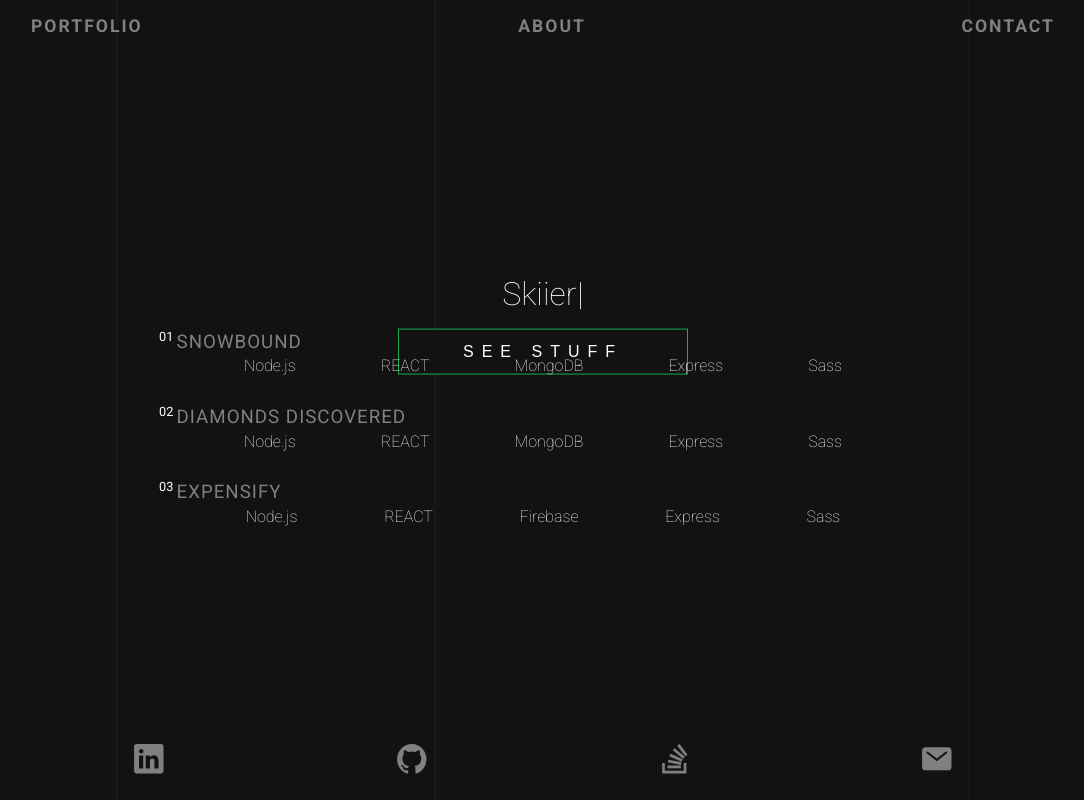
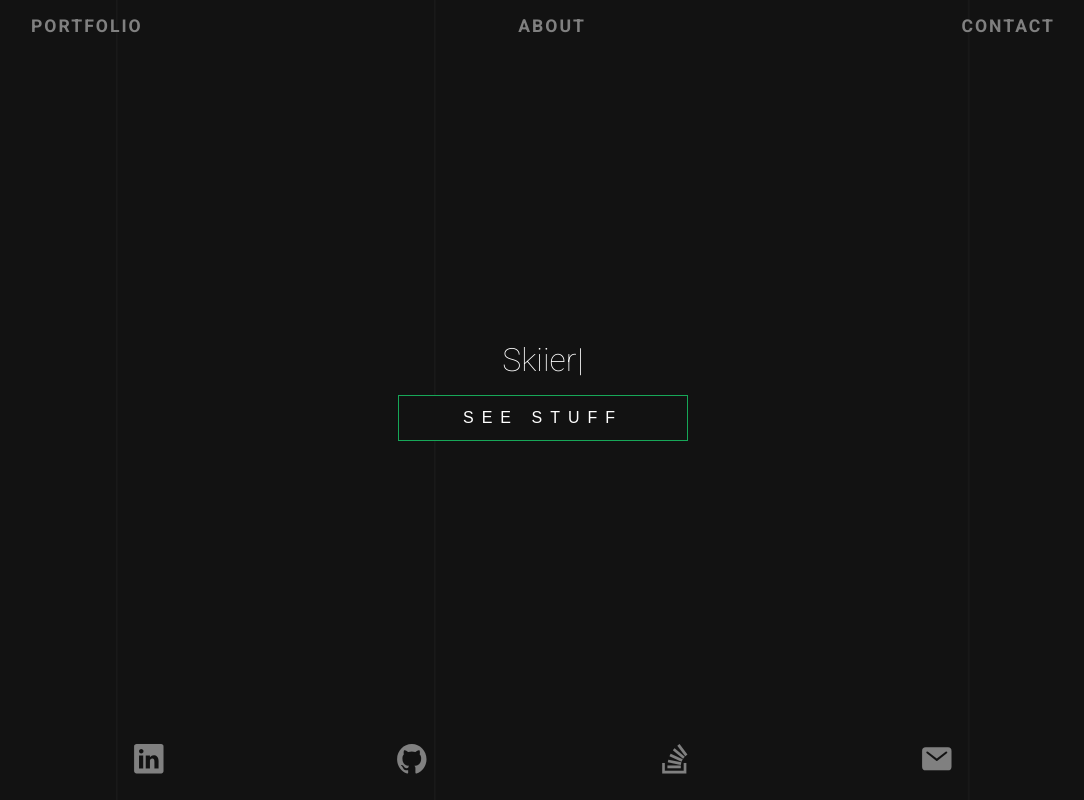
Before and after one commit to BergC/bergc-portfolio, a React (Create React App) app: page / in a window 1280 px wide. Shown: the whole page, without its empty margins (97-1181 px from the left). Built offline with nearby package versions, Linux system fonts and the light colour scheme.

Commit message:
continued working on portfolio transition

```diff
--- a/src/App.js
+++ b/src/App.js
@@ -1,37 +1,18 @@
-import React, { useState } from 'react';
+import React, { Fragment } from 'react';
 import './App.scss';
-import { Transition } from 'react-transition-group';
 
-import BigHero from './components/BigHero';
+// import BigHero from './components/BigHero';
 import Contact from './components/Contact';
 import Nav from './components/Nav';
-import Portfolio from './components/Portfolio';
-
-const duration = 300;
-
-const defaultStyle = {
-    transition: `opacity ${duration}ms ease-in-out`,
-    opacity: 0,
-};
-
-const transitionStyles = {
-    entering: { opacity: 1 },
-    entered: { opacity: 1 },
-    exiting: { opacity: 0 },
-    exited: { opacity: 0 },
-};
+import Transition from './components/Transition';
+// import Portfolio from './components/Portfolio';
 
 function App() {
-    const [inProp, setInProp] = useState(false);
-
     return (
         <div className='App'>
             <Nav />
 
-            <div id='content-wrapper'>
-                <BigHero />
-                <Portfolio />
-            </div>
+            <Transition />
 
             <Contact />
         </div>
--- a/src/components/BigHero.js
+++ b/src/components/BigHero.js
@@ -3,7 +3,6 @@ import Typewriter from 'typewriter-effect';
 
 const BigHero = () => {
     return (
-        <Fragment>
         <div className='bighero'>
             <h1 className='bighero__header'>
                 <Typewriter
@@ -16,7 +15,7 @@ const BigHero = () => {
                             'beer brewer',
                             'mountain biker',
                             'gamer',
-                                'swimmer',
+                            'water baby',
                         ],
                         autoStart: true,
                         loop: true,
@@ -24,9 +23,6 @@ const BigHero = () => {
                 />
             </h1>
         </div>
-
-            <button className='bighero__button'>See Stuff</button>
-        </Fragment>
     );
 };
 
--- a/src/components/Portfolio.js
+++ b/src/components/Portfolio.js
@@ -12,7 +12,6 @@ const Portfolio = () => (
                     </a>
                 </h3>
 
-                <Fade left>
                 <ul className='portfolio__frameworks'>
                     <li>Node.js</li>
                     <li>REACT</li>
@@ -20,7 +19,6 @@ const Portfolio = () => (
                     <li>Express</li>
                     <li>Sass</li>
                 </ul>
-                </Fade>
             </div>
 
             <div className='portfolio__project'>
@@ -31,7 +29,6 @@ const Portfolio = () => (
                     </a>
                 </h3>
 
-                <Fade left>
                 <ul className='portfolio__frameworks'>
                     <li>Node.js</li>
                     <li>REACT</li>
@@ -39,7 +36,6 @@ const Portfolio = () => (
                     <li>Express</li>
                     <li>Sass</li>
                 </ul>
-                </Fade>
             </div>
 
             <div className='portfolio__project'>
@@ -50,7 +46,6 @@ const Portfolio = () => (
                     </a>
                 </h3>
 
-                <Fade left>
                 <ul className='portfolio__frameworks'>
                     <li>Node.js</li>
                     <li>REACT</li>
@@ -58,7 +53,6 @@ const Portfolio = () => (
                     <li>Express</li>
                     <li>Sass</li>
                 </ul>
-                </Fade>
             </div>
         </div>
     </div>
--- /dev/null
+++ b/src/components/Transition.js
@@ -0,0 +1,37 @@
+import React, { useState } from 'react';
+import { CSSTransition } from 'react-transition-group';
+
+import BigHero from './BigHero';
+import Portfolio from './Portfolio';
+
+const Transition = () => {
+    const [showButton, setShowButton] = useState(true);
+    const [showMessage, setShowMessage] = useState(false);
+
+    return (
+        <div id='content-wrapper'>
+            <BigHero />
+
+            {showButton && (
+                <button
+                    className='bighero__button'
+                    onClick={() => setShowMessage(true)}
+                >
+                    See Stuff
+                </button>
+            )}
+
+            <CSSTransition
+                in={showMessage}
+                timeout={300}
+                unmountOnExit
+                onEnter={() => setShowButton(false)}
+                onExited={() => setShowButton(true)}
+            >
+                <Portfolio />
+            </CSSTransition>
+        </div>
+    );
+};
+
+export default Transition;
--- a/src/styles/base/base.scss
+++ b/src/styles/base/base.scss
@@ -17,3 +17,18 @@ body {
     padding: 0;
     text-align: center;
 }
+
+body {
+    animation: fadeInAnimation ease 4s;
+    animation-iteration-count: 1;
+    animation-fill-mode: forwards;
+}
+
+@keyframes fadeInAnimation {
+    0% {
+        opacity: 0;
+    }
+    100% {
+        opacity: 1;
+    }
+}
--- a/src/styles/base/wrapper.scss
+++ b/src/styles/base/wrapper.scss
@@ -1,13 +1,6 @@
-// .wrapper {
-//     border-radius: 5px;
-//     margin: 0 auto;
-//     max-width: 75rem;
-//     width: 75%;
-// }
-
 #content-wrapper {
     position: absolute;
-    top: 50%;
+    top: 45%;
     transform: translateY(-50%);
     width: 100%;
 }
--- a/src/styles/components/bighero.scss
+++ b/src/styles/components/bighero.scss
@@ -1,10 +1,8 @@
 .bighero {
-    display: table;
     margin: 0 auto;
 }
 
 .bighero__header {
-    display: table-cell;
     font-weight: lighter;
     text-transform: capitalize;
     vertical-align: bottom;
--- a/src/styles/components/portfolio.scss
+++ b/src/styles/components/portfolio.scss
@@ -1,10 +1,13 @@
 .portfolio {
     margin: 1rem auto 0 auto;
-    text-align: left;
-    width: 60%;
+    // position: relative;
+    // text-align: left;
+    // transform: translateY(40%);
+    width: 80%;
 }
 
 .portfolio__project {
+    // display: flex;
     margin-top: 1.8rem;
 }
 
@@ -39,11 +42,13 @@
 .portfolio__frameworks {
     color: white;
     display: flex;
+    font-size: 0.8rem;
     justify-content: space-evenly;
+    // font-weight: lighter;
     list-style: none;
-    font-weight: lighter;
+    text-transform: uppercase;
 
     & li {
-        margin-top: 0.2rem;
+        margin-top: 0.5rem;
     }
 }
```
Lines whose indentation alone changed are shown as unchanged.
